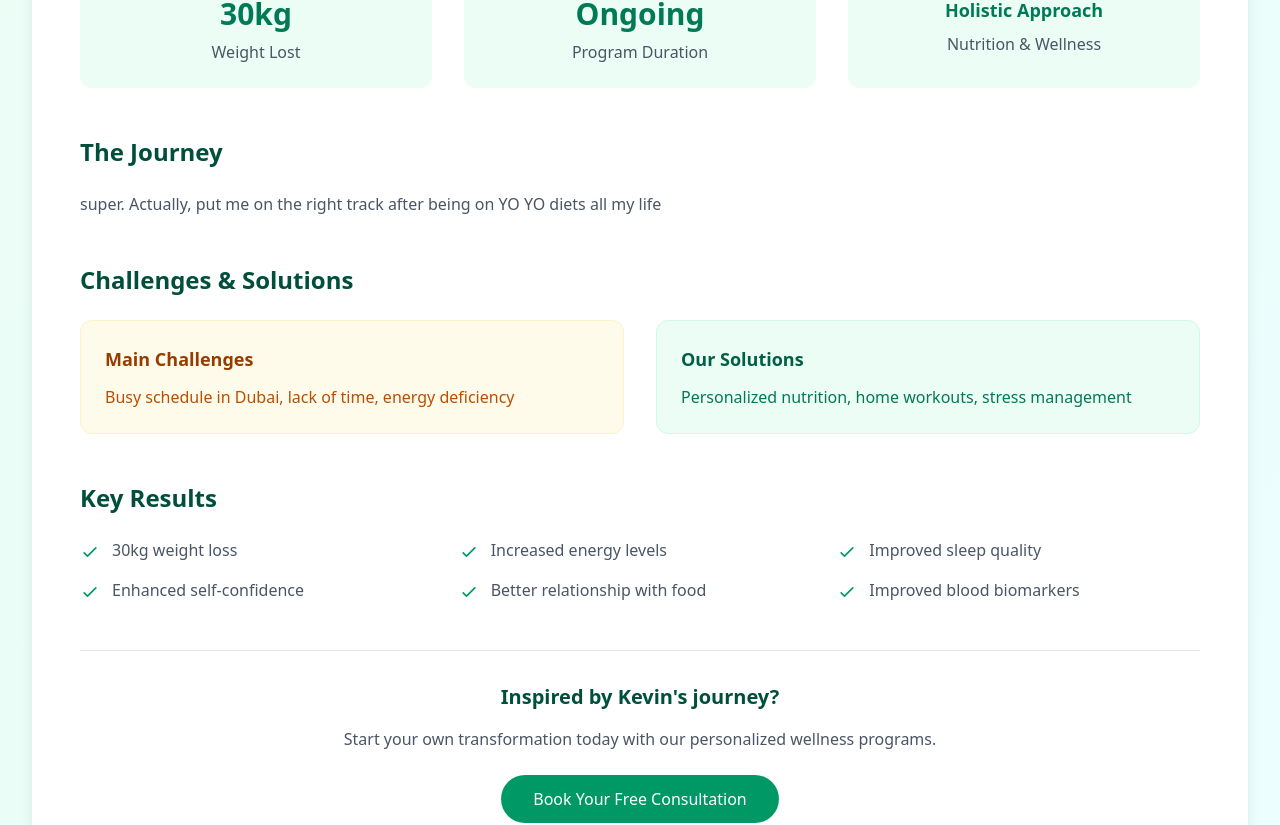
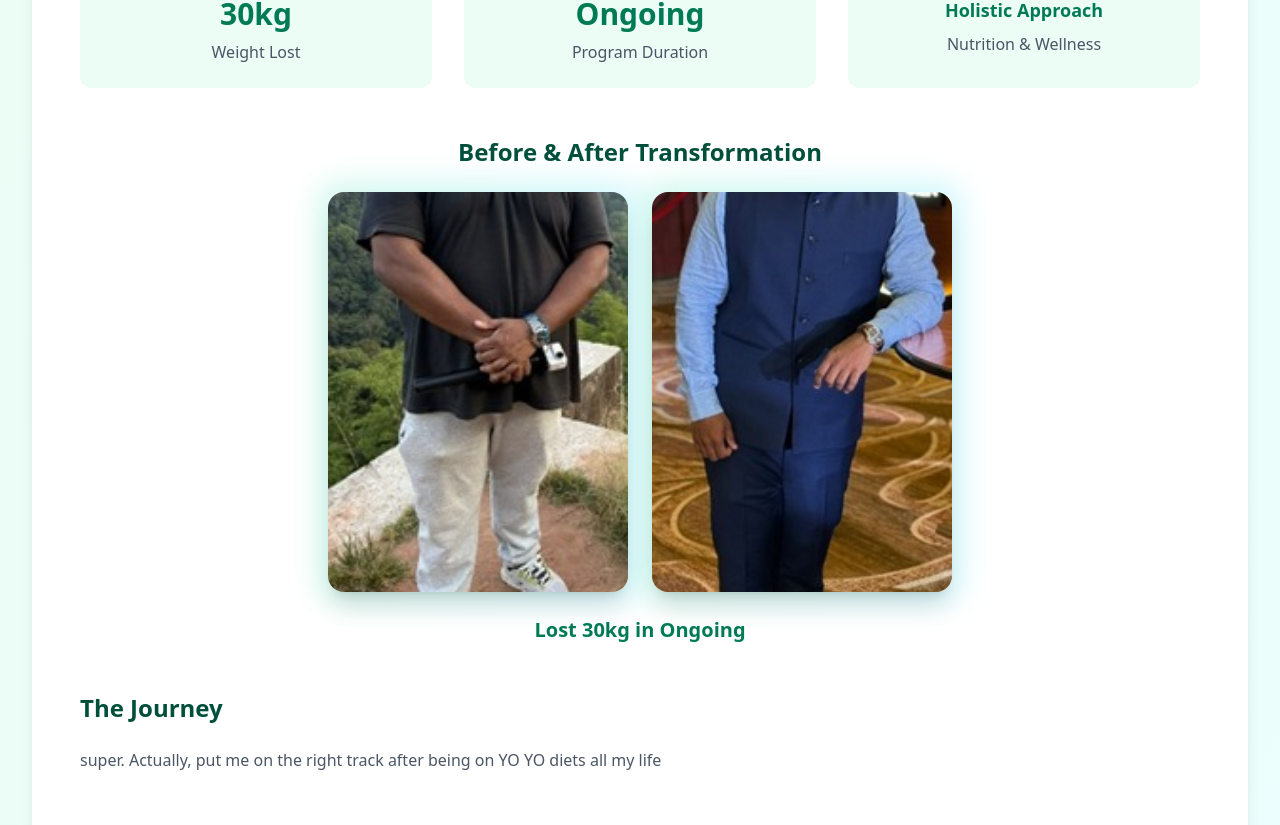
Before and after one commit to AmanMishra0987/nutri, a React (Vite) app: page /transformation/1 in a window 1280 px wide. Shown: the part 624-1449 px from the top of the page. Built offline with nearby package versions, Linux system fonts and the light colour scheme.

Commit message:
add testimonials

```diff
--- a/src/pages/AboutPage.jsx
+++ b/src/pages/AboutPage.jsx
@@ -95,7 +95,7 @@ const AboutPage = () => {
         <div className="max-w-7xl mx-auto px-4 sm:px-6 lg:px-8">
           <div className="text-center mb-16">
             <h2 className="text-4xl md:text-5xl font-bold text-gray-900 mb-4">
-              Self <span className="text-emerald-600">Transformation</span>
+              My <span className="text-emerald-600">Journey</span>
             </h2>
             <div className="w-24 h-1 bg-gradient-to-r from-emerald-400 to-cyan-400 mx-auto rounded-full"></div>
           </div>
@@ -156,54 +156,21 @@ const AboutPage = () => {
                   </ul>
                 </div>
 
-                <div className="mt-10 pt-8 border-t border-gray-200">
-                  <p className="text-xl font-bold text-gray-900 mb-3">My mission is simple yet profound:</p>
-                  <p className="text-lg text-gray-700 leading-relaxed">
-                    To help you reclaim your health, your confidence, and your self-worth through balanced, sustainable, and compassionate wellness.
-                  </p>
-                  <p className="text-lg text-emerald-600 font-semibold mt-4">
-                    Together, we can create a healthier world—one empowered transformation at a time.
-                  </p>
-                </div>
               </div>
-            </div>
-          </div>
-        </div>
-      </section>
 
-      {/* Journey Section - Modern Image Showcase */}
-      <section className="py-24 bg-white">
-        <div className="max-w-7xl mx-auto px-4 sm:px-6 lg:px-8">
-          <div className="text-center mb-16">
-            <h2 className="text-4xl md:text-5xl font-bold text-gray-900 mb-4">
-              My <span className="text-emerald-600">Journey</span>
-            </h2>
-            <p className="text-gray-600 text-lg max-w-2xl mx-auto">
-              A personal transformation that inspired the creation of Soul Fuel Wellness
-            </p>
-            <div className="w-24 h-1 bg-gradient-to-r from-emerald-400 to-cyan-400 mx-auto mt-4 rounded-full"></div>
-          </div>
-
-          <div className="max-w-5xl mx-auto">
-            <div className="relative group">
-              <div className="absolute -inset-4 bg-gradient-to-r from-emerald-400 to-cyan-400 rounded-3xl blur-2xl opacity-20 group-hover:opacity-30 transition duration-300"></div>
-              <div className="relative bg-gradient-to-br from-gray-50 to-white rounded-3xl shadow-2xl p-4 sm:p-8 md:p-12">
-                <div className="relative mb-8 w-full">
-                  <div className="relative w-full flex justify-center">
+              <div className="mt-12">
+                <div className="relative group">
+                  <div className="absolute -inset-4 bg-gradient-to-r from-emerald-400 to-cyan-400 rounded-3xl blur-2xl opacity-20 group-hover:opacity-30 transition duration-300"></div>
+                  <div className="relative flex flex-col items-center">
                     <img
                       src={IMAGES.myJourneyImage}
                       alt="Transformation journey - Before and After"
-                      className="w-full h-auto sm:max-w-2xl sm:max-h-[400px] md:max-h-[450px] rounded-2xl shadow-xl object-contain"
+                      className="w-full max-w-2xl h-auto max-h-[450px] rounded-2xl shadow-xl object-contain mx-auto"
                     />
-                    <div className="absolute top-2 left-2 sm:top-6 sm:left-6 bg-emerald-600 text-white px-3 py-1.5 sm:px-6 sm:py-3 rounded-lg sm:rounded-xl font-bold text-xs sm:text-sm shadow-lg backdrop-blur-sm z-10">
-                      Before: 108 kg
-                    </div>
-                    <div className="absolute top-2 right-2 sm:top-6 sm:right-6 bg-cyan-600 text-white px-3 py-1.5 sm:px-6 sm:py-3 rounded-lg sm:rounded-xl font-bold text-xs sm:text-sm shadow-lg backdrop-blur-sm z-10">
-                      After: 52 kg
-                    </div>
                   </div>
                 </div>
-                <div className="text-center">
+
+                <div className="text-center mt-8">
                   <p className="text-2xl font-bold text-gray-900 mb-4">
                     From 108 kg to 52 kg
                   </p>
@@ -215,7 +182,9 @@ const AboutPage = () => {
             </div>
           </div>
         </div>
+
       </section>
+
 
       {/* Core Values - Modern Grid */}
       <section className="py-24 bg-gradient-to-b from-white to-gray-50">
@@ -279,7 +248,7 @@ const AboutPage = () => {
                   </p>
                 </div>
               </div>
-   ))}
+            ))}
           </div>
         </div>
       </section>
--- a/src/pages/TransformationDetails.jsx
+++ b/src/pages/TransformationDetails.jsx
@@ -20,6 +20,10 @@ const TRANSFORMATIONS = [
         duration: "Ongoing",
         challenges: "Busy schedule in Dubai, lack of time, energy deficiency",
         solutions: "Personalized nutrition, home workouts, stress management",
+        beforeAfterImages: {
+            before: "/kevin-before.jpg",
+            after: "/kevin-after.jpg"
+        },
 
         results: [
             "30kg weight loss",
@@ -682,6 +686,41 @@ const TransformationDetails = () => {
                             </div>
                         </div>
 
+                        {transformation.beforeAfterImages && (
+                            <div className="mb-12">
+                                <h2 className="text-2xl font-bold text-emerald-900 mb-6 text-center">Before & After Transformation</h2>
+                                <div className="flex justify-center gap-6 max-w-2xl mx-auto">
+                                    <div className="relative group flex-1 max-w-[300px]">
+                                        <div className="absolute -inset-2 bg-gradient-to-r from-emerald-400 to-cyan-400 rounded-2xl blur-lg opacity-20 group-hover:opacity-30 transition duration-300"></div>
+                                        <div className="relative bg-white rounded-2xl overflow-hidden shadow-xl">
+                                            <img
+                                                src={transformation.beforeAfterImages.before}
+                                                alt={`${transformation.name} - Before`}
+                                                className="w-full h-[400px] object-cover"
+                                            />
+
+                                        </div>
+                                    </div>
+                                    <div className="relative group flex-1 max-w-[300px]">
+                                        <div className="absolute -inset-2 bg-gradient-to-r from-emerald-400 to-cyan-400 rounded-2xl blur-lg opacity-20 group-hover:opacity-30 transition duration-300"></div>
+                                        <div className="relative bg-white rounded-2xl overflow-hidden shadow-xl">
+                                            <img
+                                                src={transformation.beforeAfterImages.after}
+                                                alt={`${transformation.name} - After`}
+                                                className="w-full h-[400px] object-cover"
+                                            />
+
+                                        </div>
+                                    </div>
+                                </div>
+                                <div className="text-center mt-6">
+                                    <p className="text-xl font-bold text-emerald-700">
+                                        Lost {transformation.weightLost} in {transformation.duration}
+                                    </p>
+                                </div>
+                            </div>
+                        )}
+
                         <div className="mb-12">
                             <h2 className="text-2xl font-bold text-emerald-900 mb-6">The Journey</h2>
                             <div className="prose max-w-none text-gray-600">
```
Also changed, not shown: public/kevin-after.jpg (added), public/kevin-before.jpg (added).
